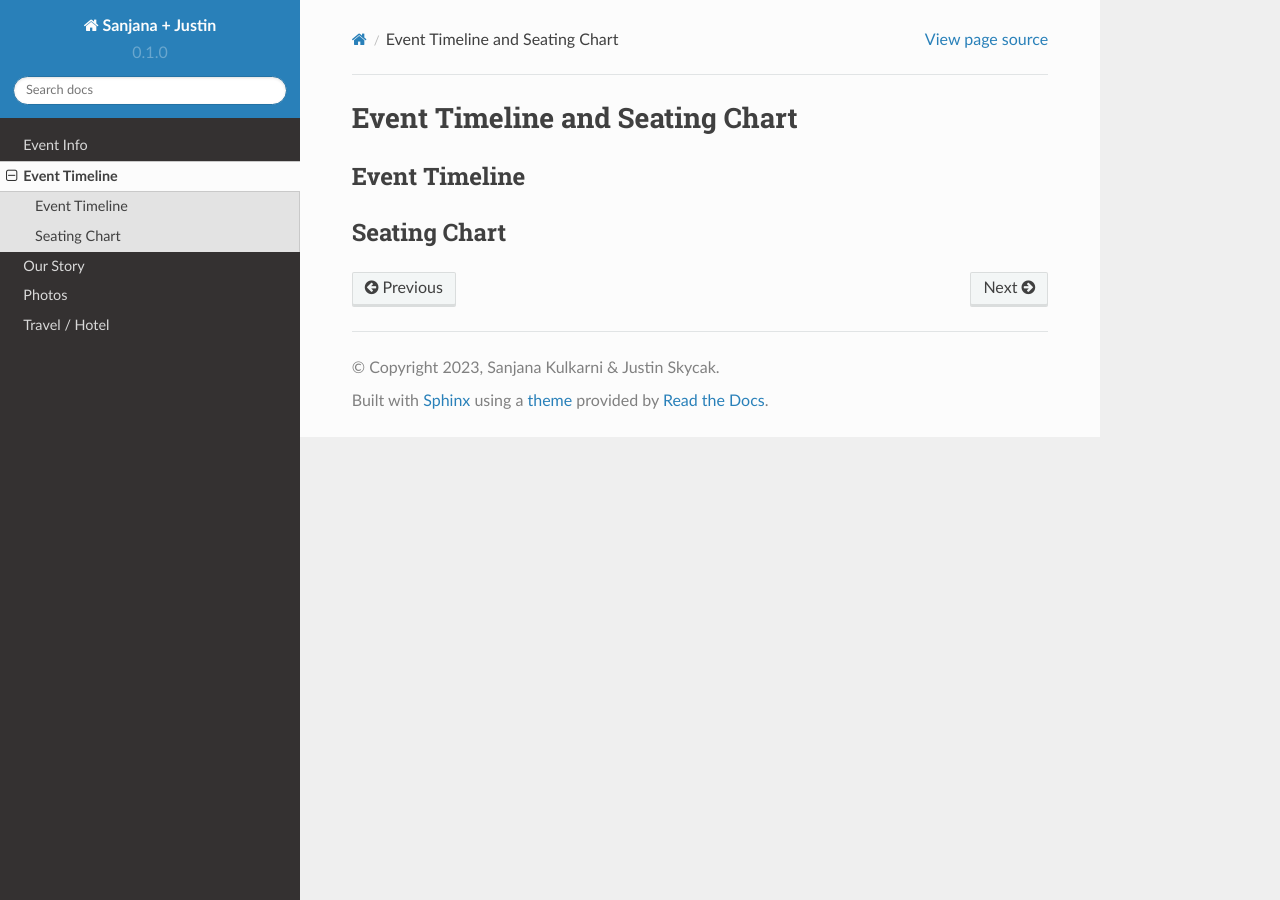
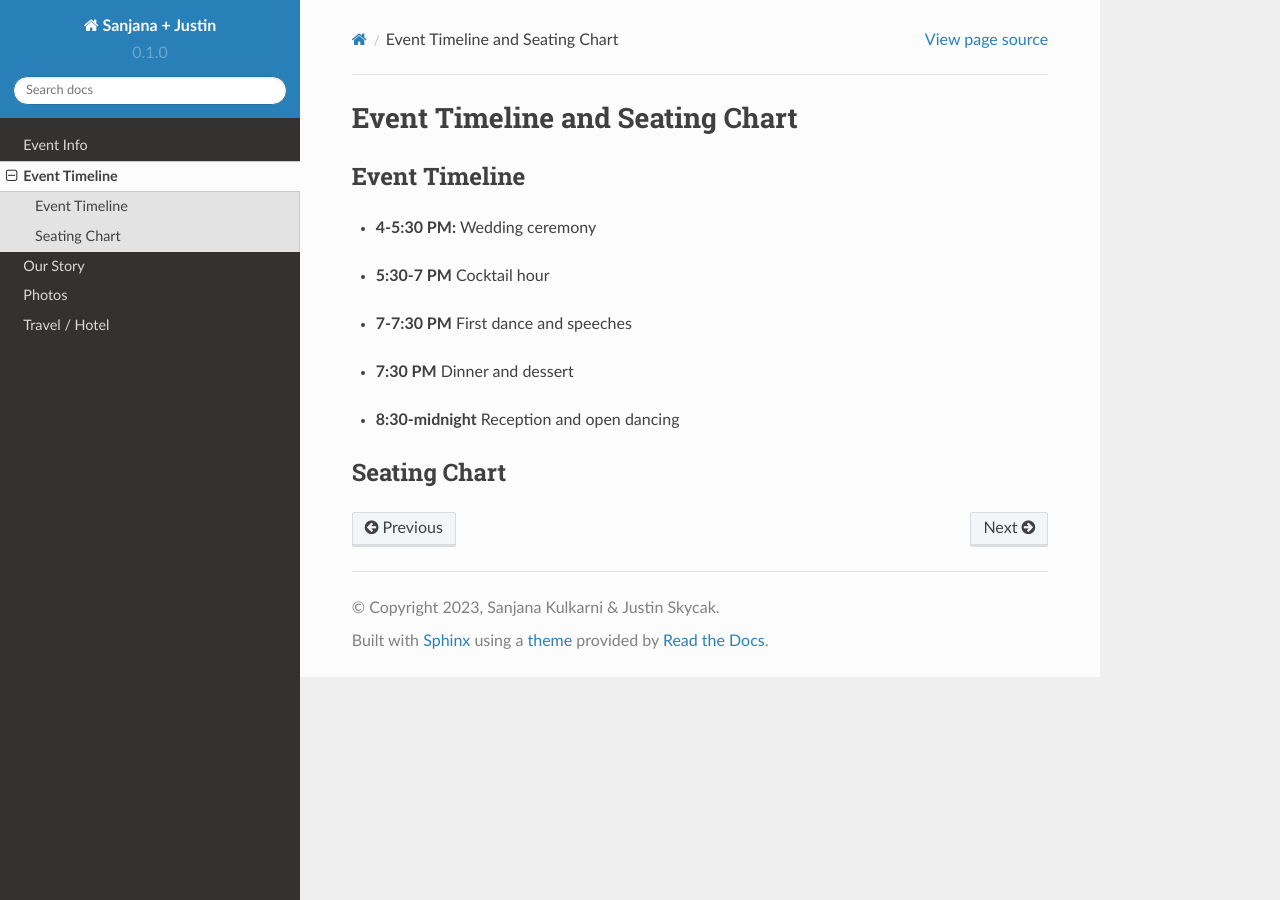
Before and after one commit to jpskycak/wedding, a Sphinx documentation site: the page built from docs/source/event-timeline.rst, in a window 1280 px wide. Built offline with Sphinx 7.4.7 and the Read the Docs theme 2.0.0, drawn with Linux system fonts in a browser that asks for light colours.

Commit message:
Update event-timeline.rst

```diff
--- a/docs/source/event-timeline.rst
+++ b/docs/source/event-timeline.rst
@@ -4,5 +4,20 @@ Event Timeline and Seating Chart
 Event Timeline
 **********
 
+* **4-5:30 PM:** Wedding ceremony
+\
+
+* **5:30-7 PM** Cocktail hour
+\
+
+* **7-7:30 PM** First dance and speeches
+\
+
+* **7:30 PM** Dinner and dessert
+\
+
+* **8:30-midnight** Reception and open dancing
+\
+
 Seating Chart
 **********
```
